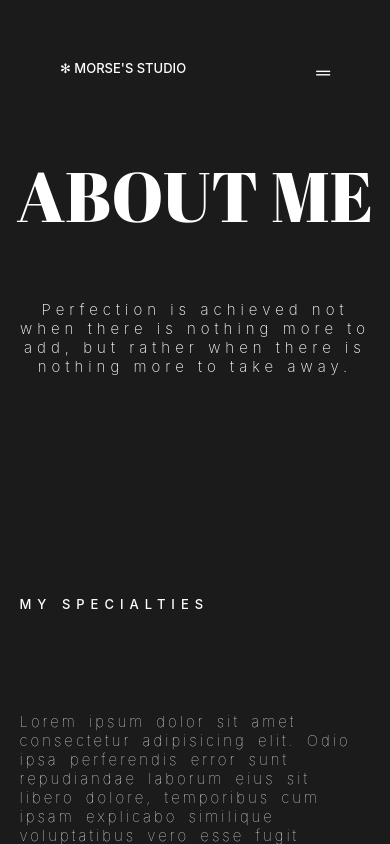
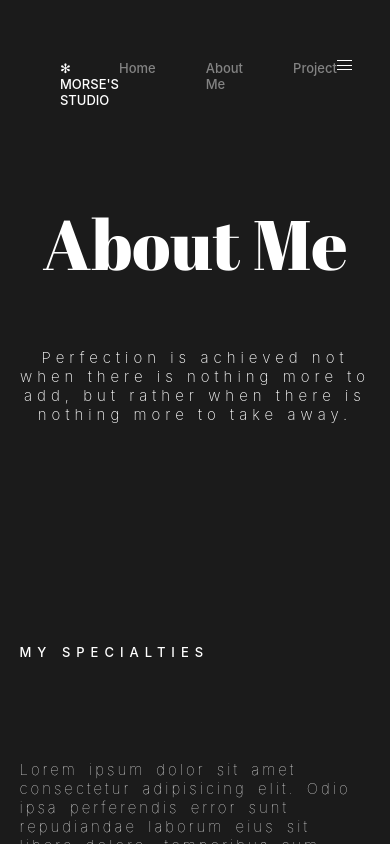
Before and after one commit to chiragmakwanadev/myportfolio, a React (Create React App) app: page /about in a window 390 px wide. Shown: the top 844 px of the page. Built offline with nearby package versions, Linux system fonts and the light colour scheme.

Commit message:
added hamburger menu

```diff
--- a/src/components/Home/Aboutme.js
+++ b/src/components/Home/Aboutme.js
@@ -22,6 +22,7 @@ const Aboutme = () => {
         <div>
           <AboutHeaderStyle>MY SPECIALTIES</AboutHeaderStyle>
           <Hashtags>
+            <ul>
               <li>DEVELOPER</li>
               <li>GAMER</li>
               <li>AUDIOPHILE</li>
@@ -29,6 +30,7 @@ const Aboutme = () => {
               <li>SLACKER</li>
               <li>FOOD</li>
               <li>ARCHITECT</li>
+            </ul>
           </Hashtags>
         </div>
       </AboutLeft>
--- a/src/components/Layout/Footer.js
+++ b/src/components/Layout/Footer.js
@@ -11,20 +11,30 @@ const Footer = () => {
           <div>✻ MORSE'S STUDIO</div>
           <div>
             <div>follow me on:</div>
-            <Links>
+            <NavLinks>
+              <ul>
+                <li>
                   <a href="google.com">
                     <img src="../images/insta.png" alt="" />
                   </a>
+                </li>
+                <li>
                   <a href="google.com">
                     <img src="../images/facebook.png" alt="" />
                   </a>
+                </li>
+                <li>
                   <a href="google.com">
                     <img src="../images/skype.png" alt="" />
                   </a>
+                </li>
+                <li>
                   <a href="google.com">
                     <img src="../images/youtube.png" alt="" />
                   </a>
-            </Links>
+                </li>
+              </ul>
+            </NavLinks>
           </div>
         </Header>
         <FooterBody>
@@ -38,10 +48,17 @@ const Footer = () => {
           <div> &#169; 2021 All Rights Reserved</div>
           <nav>
             <NavBar>
+              <ul>
+                <li>
                   <Link to="/">Home</Link>
+                </li>
+                <li>
                   <Link to="about">About Me</Link>
-
+                </li>
+                <li>
                   <Link to="projects">Project</Link>
+                </li>
+              </ul>
             </NavBar>
           </nav>
         </FooterBottom>
@@ -68,10 +85,20 @@ const Header = styled.div`
   padding-top: 100px;
 `;
 
-const Links = styled.div`
+const NavLinks = styled.div`
   display: flex;
   flex-direction: row;
   gap: 20px;
+
+  ul {
+    display: flex;
+    flex-direction: row;
+    gap: 10px;
+  }
+
+  li {
+    list-style: none;
+  }
 
   img {
     width: 30px;
@@ -134,6 +161,15 @@ const NavBar = styled.div`
   flex-direction: row;
   gap: 20px;
 
+  ul {
+    display: flex;
+    flex-direction: row;
+    gap: 50px;
+  }
+  li {
+    list-style: none;
+  }
+
   a {
     text-decoration: none;
     color: rgb(131, 131, 131);
--- a/src/components/Layout/Header.js
+++ b/src/components/Layout/Header.js
@@ -1,14 +1,55 @@
 import React from "react";
 import styled from "styled-components";
 import { useLocation } from "react-router-dom";
+import { Link } from "react-router-dom";
+import { useState } from "react";
 
 const Header = () => {
   const location = useLocation();
+  const [isOpen, setIsOpen] = useState(false);
+
+  const handleClick = () => {
+    setIsOpen(!isOpen);
+  };
 
   return (
     <HeaderMain currentLocation={location.pathname}>
-      <div className="Main-font">✻ MORSE'S STUDIO</div>
-      <h2>═</h2>
+      <div>✻ MORSE'S STUDIO</div>
+      <nav>
+        <NavBar>
+          <ul>
+            <li>
+              <Link to="/">Home</Link>
+            </li>
+            <li>
+              <Link to="about">About Me</Link>
+            </li>
+            <li>
+              <Link to="projects">Project</Link>
+            </li>
+          </ul>
+        </NavBar>
+      </nav>
+      <HamburgMenu>
+        <HamburgerIcon onClick={handleClick}>
+          <span></span>
+          <span></span>
+          <span></span>
+        </HamburgerIcon>
+        {isOpen && (
+          <ul>
+            <li>
+              <Link to="/">Home</Link>
+            </li>
+            <li>
+              <Link to="about">About Me</Link>
+            </li>
+            <li>
+              <Link to="projects">Project</Link>
+            </li>
+          </ul>
+        )}
+      </HamburgMenu>
     </HeaderMain>
   );
 };
@@ -17,7 +58,7 @@ export default Header;
 
 export const HeaderMain = styled.div`
   width: 100%;
-  height: 50px;
+
   display: flex;
   flex-direction: row;
   justify-content: space-between;
@@ -35,3 +76,106 @@ export const HeaderMain = styled.div`
     font-size: 13px;
   }
 `;
+
+const NavBar = styled.ul`
+  display: flex;
+  margin: auto;
+  flex-direction: row;
+  gap: 20px;
+
+  ul {
+    display: flex;
+    flex-direction: row;
+    gap: 50px;
+  }
+  li {
+    list-style: none;
+  }
+
+  a {
+    text-decoration: none;
+    color: rgb(131, 131, 131);
+
+    &:hover {
+      color: #814141;
+    }
+  }
+`;
+
+const HamburgMenu = styled.div`
+  position: relative;
+  display: none;
+  ul {
+    position: absolute;
+    top: 100%;
+    right: 40px;
+    padding: 10px;
+    background-color: #1b1b1b;
+    box-shadow: 0 0 2px white;
+    z-index: 1;
+    list-style: none;
+    margin: 0;
+    width: 150px;
+    border-radius: 5px;
+
+    li {
+      padding: 10px;
+
+      a {
+        text-decoration: none;
+        font-weight: 100;
+        letter-spacing: 5px;
+        color: white;
+      }
+
+      &:last-child {
+        border-bottom: none;
+      }
+    }
+  }
+
+  @media (max-width: 768px) {
+    display: block;
+  }
+`;
+
+const HamburgerIcon = styled.button`
+  display: none;
+  flex-direction: column;
+  justify-content: space-between;
+  width: 15px;
+  height: 10px;
+  background-color: transparent;
+  border: none;
+  cursor: pointer;
+  padding: 0;
+  z-index: 2;
+
+  span {
+    width: 100%;
+    height: 1px;
+    background-color: white;
+    transition: all 0.3s ease-in-out;
+
+    &:first-child {
+      transform-origin: top left;
+    }
+    &:last-child {
+      transform-origin: bottom left;
+    }
+    &:first-child {
+      transform: ${({ isOpen }) => (isOpen ? "rotate(45deg)" : "none")};
+    }
+    &:last-child {
+      transform: ${({ isOpen }) => (isOpen ? "rotate(-45deg)" : "none")};
+    }
+    &:nth-child(2) {
+      opacity: ${({ isOpen }) => (isOpen ? "0" : "1")};
+      transform: ${({ isOpen }) => (isOpen ? "translateX(20px)" : "none")};
+    }
+  }
+
+  @media (max-width: 768px) {
+    display: flex;
+  }
+`;
--- a/src/pages/AboutPage.js
+++ b/src/pages/AboutPage.js
@@ -7,7 +7,7 @@ const About = () => {
   return (
     <AboutMain>
       <AboutBody>
-        <AboutMainQuote>ABOUT ME</AboutMainQuote>
+        <AboutMainQuote>About Me</AboutMainQuote>
         <AboutIntro>
           Perfection is achieved not when there is nothing more to add, but
           rather when there is nothing more to take away.
```
Also changed, not shown: public/images/image2/mainbody2.jpg. Lines whose indentation alone changed are shown as unchanged.
